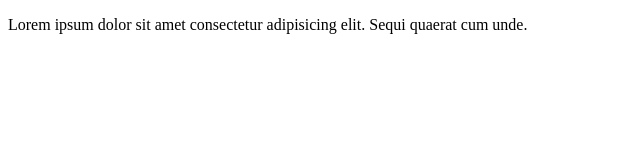
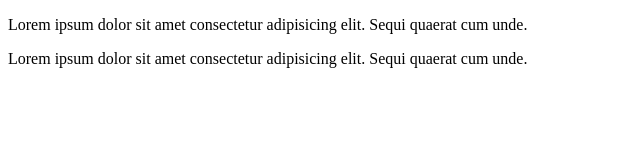
Before and after one commit to dhoiffahmad/profile, a plain HTML site: page tamaha.html in a window 1280 px wide. Shown: the whole page, without its empty margins (0-640 px from the left). Drawn offline with Linux system fonts and the light colour scheme.

Commit message:
coba pole

```diff
--- a/tamaha.html
+++ b/tamaha.html
@@ -10,5 +10,9 @@
       Lorem ipsum dolor sit amet consectetur adipisicing elit. Sequi quaerat cum
       unde.
     </p>
+    <p>
+      Lorem ipsum dolor sit amet consectetur adipisicing elit. Sequi quaerat cum
+      unde.
+    </p>
   </body>
 </html>
```
